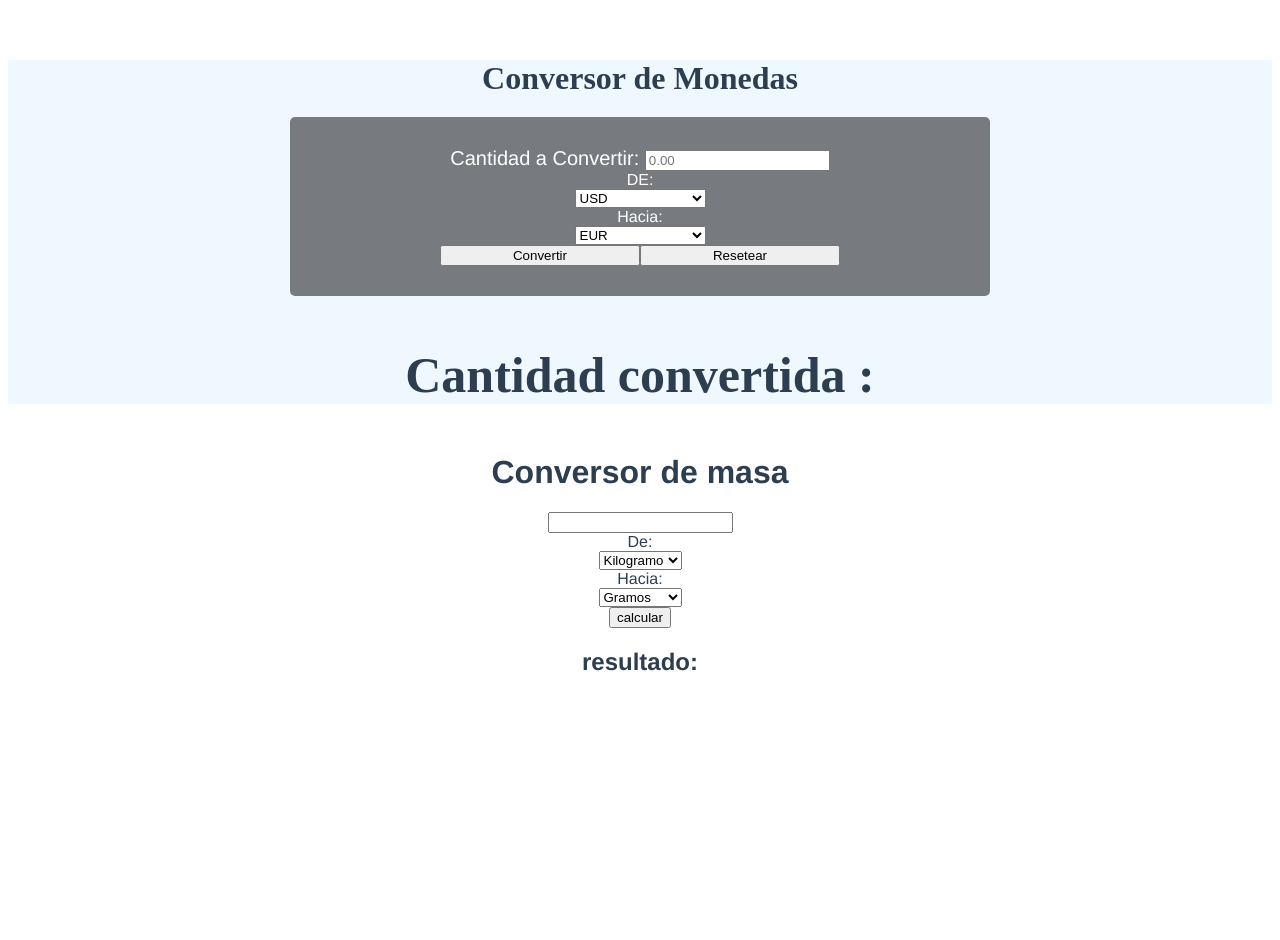
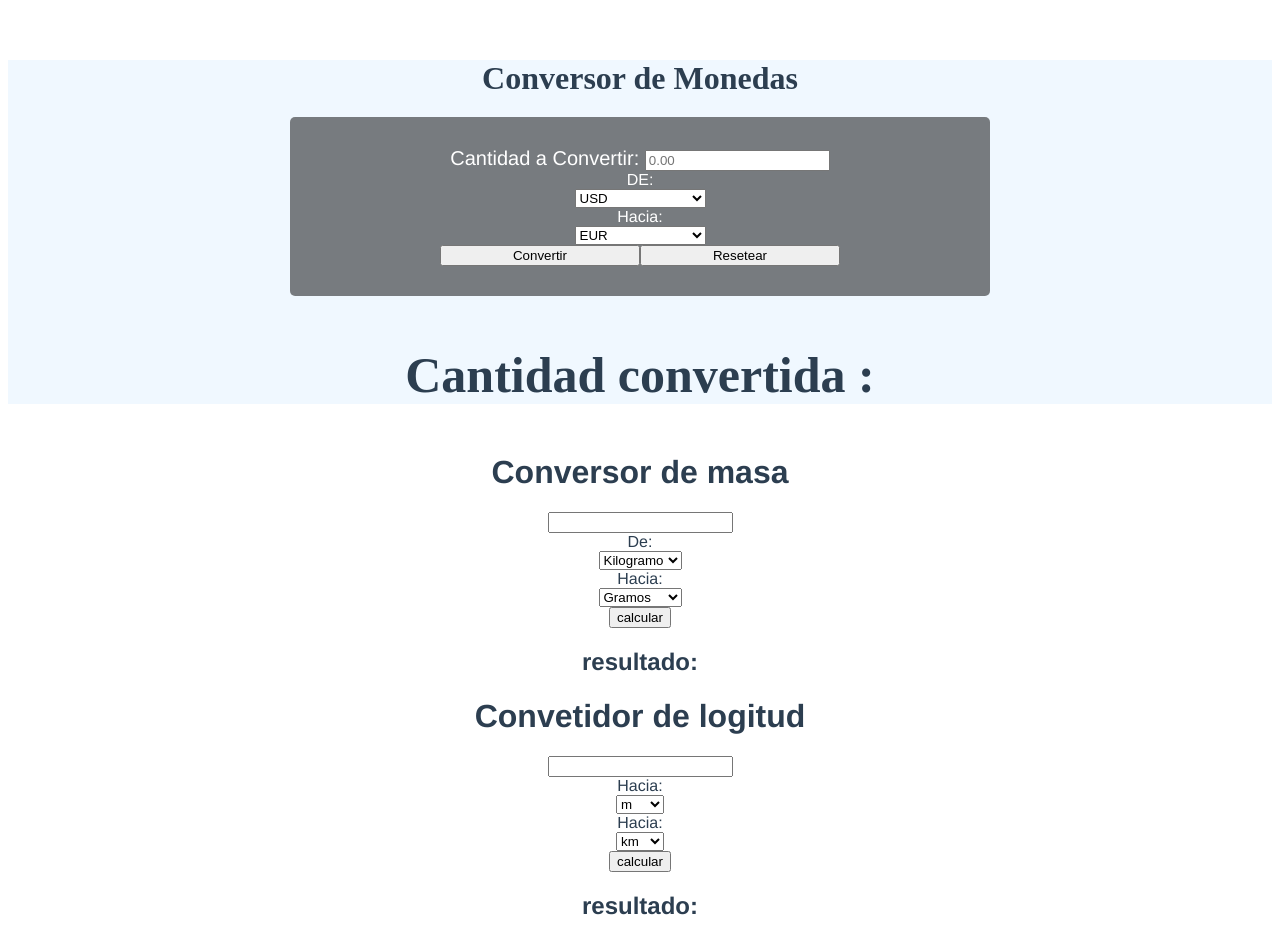
Before and after one commit to CesarAndreChavezHerrera/aprendisajeVue, a Vue app in the folder componetes/: page / in a window 1280 px wide. Before the commit the page ends 800 px from the top, so only its background shows below. Built offline with nearby package versions, Linux system fonts and the light colour scheme.

Commit message:
añadi el conversor de longitud

```diff
--- a/componetes/src/App.vue
+++ b/componetes/src/App.vue
@@ -5,6 +5,7 @@
     -->
     <monedas/>
     <masa/>
+    <longitud/>
   </div>
 </template>
 
@@ -12,12 +13,16 @@
 //import HelloWorld from './components/HelloWorld.vue'
 import monedas from './components/monedas.vue'
 import Masa from './components/Masa.vue'
+import longitud from './components/longitud.vue'
+
 export default {
   name: 'App',
   components: {
   //  HelloWorld
   monedas,
-  Masa
+  Masa,
+  longitud,
+
   }
 }
 </script>
--- /dev/null
+++ b/componetes/src/components/longitud.vue
@@ -0,0 +1,63 @@
+<template>
+    <div>
+        <h1>Convetidor de logitud</h1>
+        <input type="text" v-model ="entrada_numero" >
+        <div>
+            <span>Hacia:</span>
+        </div>
+        <select v-model="fromRate">
+            <option value="mm">mm</option>
+            <option value="cm">cm</option>
+            <option value="dm">dm</option>
+            <option value="m">m</option>
+            <option value="dam">dam</option>
+            <option value="hm">hm</option>
+            <option value="km">km</option>
+            <option value="ft">ft</option>
+            <option value="in">in</option>
+            <option value="yd">in</option>
+            <option value="nmi">nmi</option>
+        </select>
+        <br>
+        <div>
+            <span>Hacia:</span>
+        </div>
+        <select v-model="toRate">
+            <option value="mm">mm</option>
+            <option value="cm">cm</option>
+            <option value="dm">dm</option>
+            <option value="m">m</option>
+            <option value="dam">dam</option>
+            <option value="hm">hm</option>
+            <option value="km">km</option>
+            <option value="ft">ft</option>
+            <option value="in">in</option>
+            <option value="yd">in</option>
+            <option value="nmi">nmi</option>
+        </select>
+        <br>
+        <button v-on:click="calcular">calcular</button>
+        <h2>resultado:{{salida}}</h2>
+    </div>
+</template>
+<script>
+
+export default({
+    name:"longitud",
+     data(){return{
+            entrada_numero:"",
+            conversiones_gramos:{   "mm":1000,"cm":100,"dm":10,"m":1,"dam":0.1,"hm":0.01,"km":0.001, "ft":3.2808,"in":39.3701,"yd":1.0936,"nmi":0.00053996},
+            salida: "",
+            toRate: "km",
+            fromRate:"m"
+        }},
+        methods:{
+            calcular:function(){
+                let toRate_ = this.conversiones_gramos[this.toRate]
+                let fromRate_ = this.conversiones_gramos[this.fromRate]
+                var resultado = ((toRate_/fromRate_))*this.entrada_numero
+                this.salida =resultado
+            }
+        }
+})
+</script>
```
